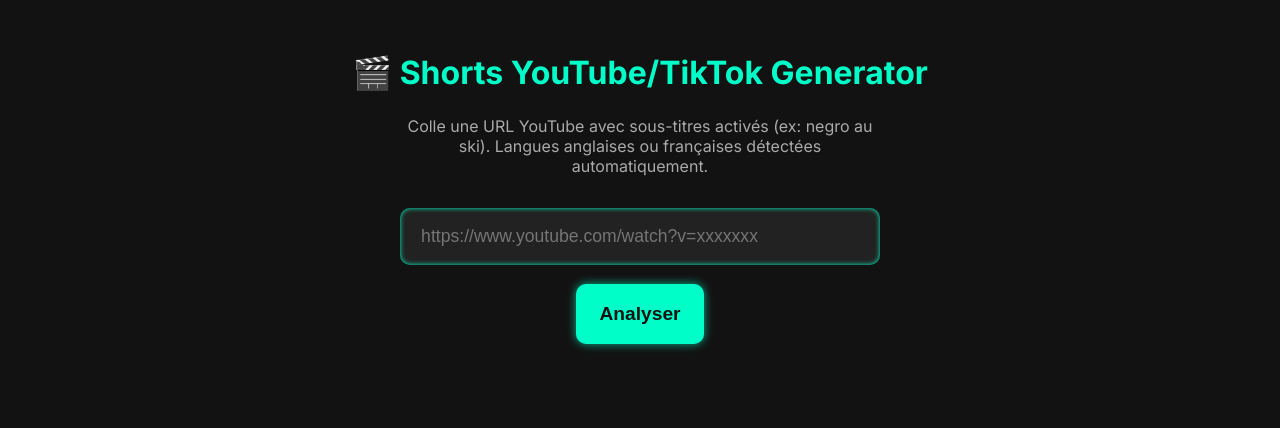
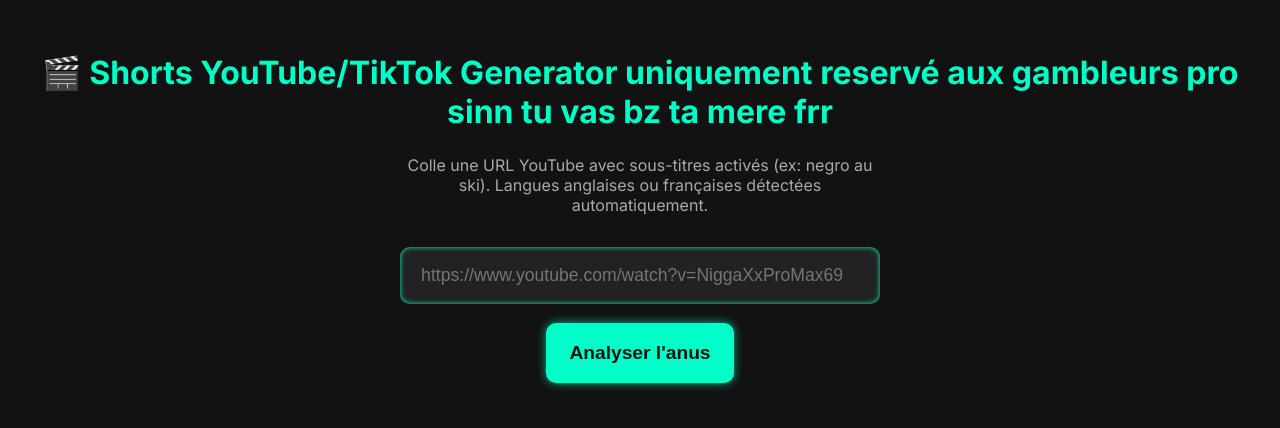
Before and after one commit to emilienboucherydev/tiktokbenef, a plain HTML site: page index.html in a window 1280 px wide. Drawn offline with Linux system fonts and the light colour scheme.

Commit message:
index.html

```diff
--- a/index.html
+++ b/index.html
@@ -120,15 +120,15 @@
   </style>
 </head>
 <body>
-  <h1>🎬 Shorts YouTube/TikTok Generator</h1>
+  <h1>🎬 Shorts YouTube/TikTok Generator uniquement reservé aux gambleurs pro sinn tu vas bz ta mere frr</h1>
   <p>Colle une URL YouTube avec sous-titres activés (ex: negro au ski). Langues anglaises ou françaises détectées automatiquement.</p>
 
-  <input type="text" id="youtubeUrl" placeholder="https://www.youtube.com/watch?v=xxxxxxx" autocomplete="off" />
-  <button id="analyzeBtn" onclick="analyze()">Analyser</button>
+  <input type="text" id="youtubeUrl" placeholder="https://www.youtube.com/watch?v=NiggaXxProMax69" autocomplete="off" />
+  <button id="analyzeBtn" onclick="analyze()">Analyser l'anus</button>
 
   <div id="loading" style="display:none;">
     <div class="spinner"></div>
-    <p style="text-align:center; color:#00ffc8;">Chargement des sous-titres...</p>
+    <p style="text-align:center; color:#00ffc8;">Chargement des sous-titres...remi t une salope wlh</p>
   </div>
 
   <div class="card" id="output" style="display:none;">
```
